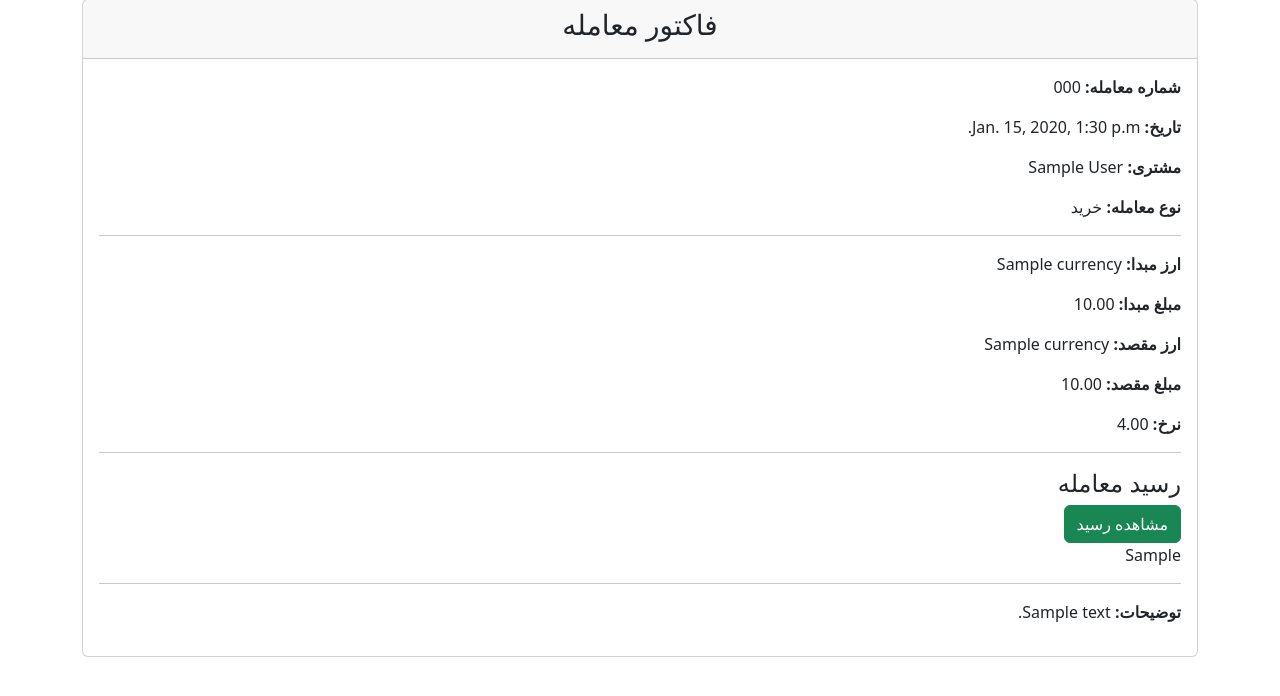
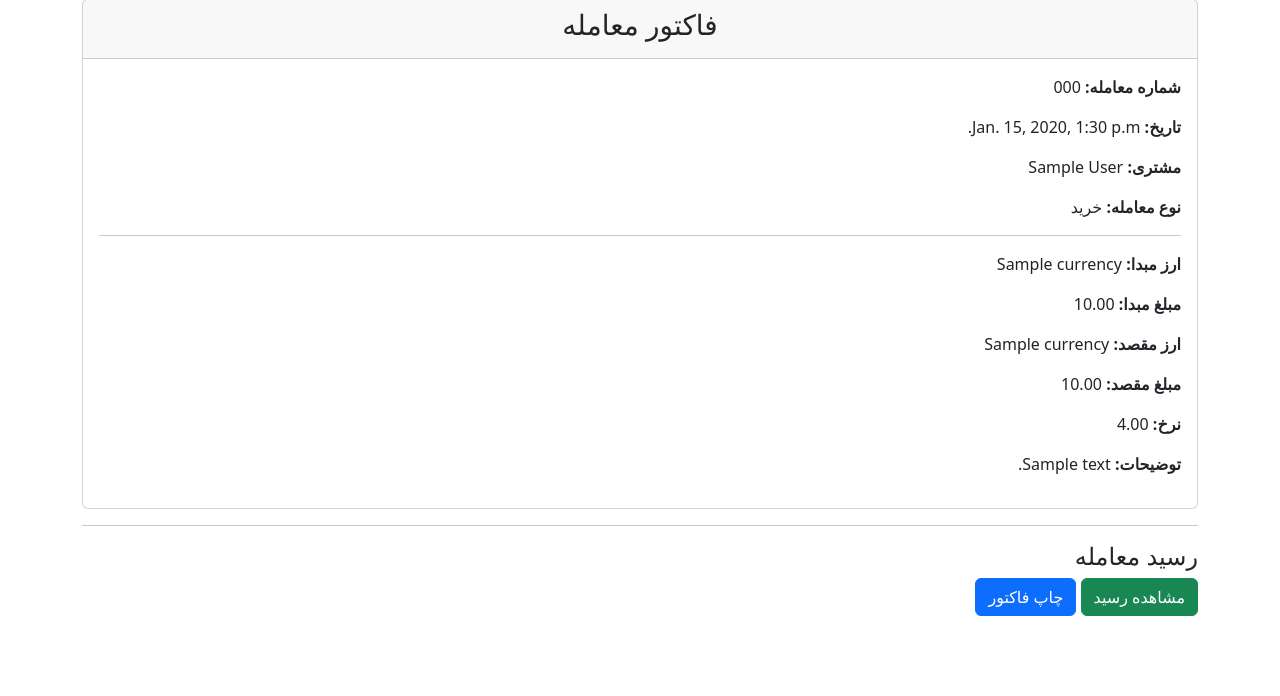
Before and after one commit to shayanHNR/Exchange-project, a Django app: page /transaction/1/invoice/ in a window 1280 px wide. Shown: the part 49-745 px from the top of the page. Run offline with Django 5.2, Linux system fonts and the light colour scheme; tables that the repository leaves empty hold one stand-in row (values such as "Sample post").

Commit message:
add coppy file buttem

```diff
--- a/exchange/templates/exchange/transaction_invoice.html
+++ b/exchange/templates/exchange/transaction_invoice.html
@@ -1,6 +1,15 @@
 <!DOCTYPE html>
 <html lang="fa" dir="rtl">
 <head>
+    <style>
+@media print {
+
+    .no-print {
+        display: none;
+    }
+
+}
+    </style>
     <meta charset="UTF-8">
     <title>فاکتور معامله</title>
     <link href="https://cdn.jsdelivr.net/npm/bootstrap@5.3.3/dist/css/bootstrap.rtl.min.css" rel="stylesheet">
@@ -38,25 +47,29 @@
             <strong>نرخ:</strong>
             {{ transaction.rate }}
         </p>
-        <hr>
-
-        <h4>رسید معامله</h4>
-
-            <a
-                href="{{ transaction.receipt.url }}"
-                target="_blank"
-                class="btn btn-success"
-            >
-        مشاهده رسید
-            </a>
-
-    <p>{{ transaction.receipt }}</p>
-        <hr>
         <p>
             <strong>توضیحات:</strong>
             {{ transaction.note }}
         </p>
     </div>
 </div>
+<hr>
+<h4>رسید معامله</h4>
+{% if transaction.receipt %}
+    <a
+        href="{{ transaction.receipt.url }}"
+        target="_blank"
+        class="btn btn-success">
+        مشاهده رسید
+    </a>
+{% else %}
+    <p>رسیدی ثبت نشده است.</p>
+{% endif %}
+<button
+    onclick="window.print()"
+    class="btn btn-primary no-print"
+>
+    چاپ فاکتور
+</button>
 </body>
 </html>
```
